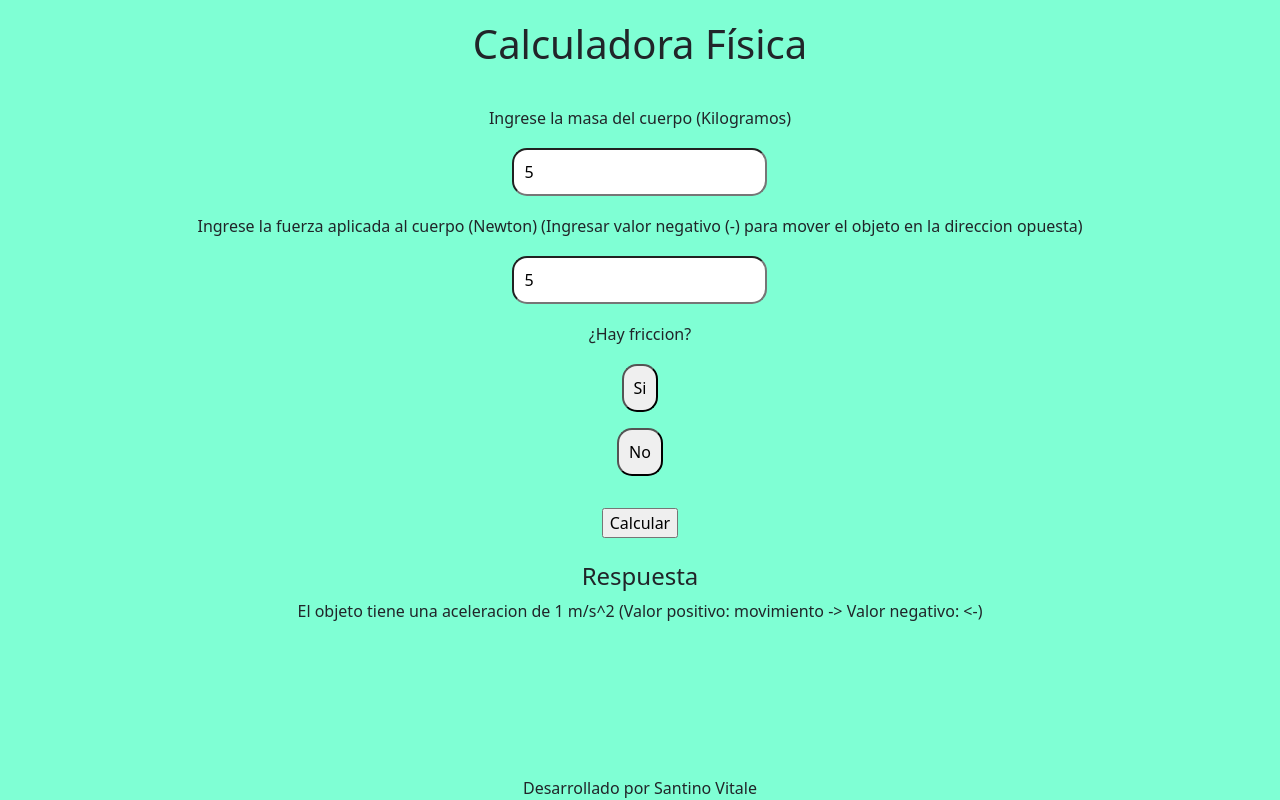
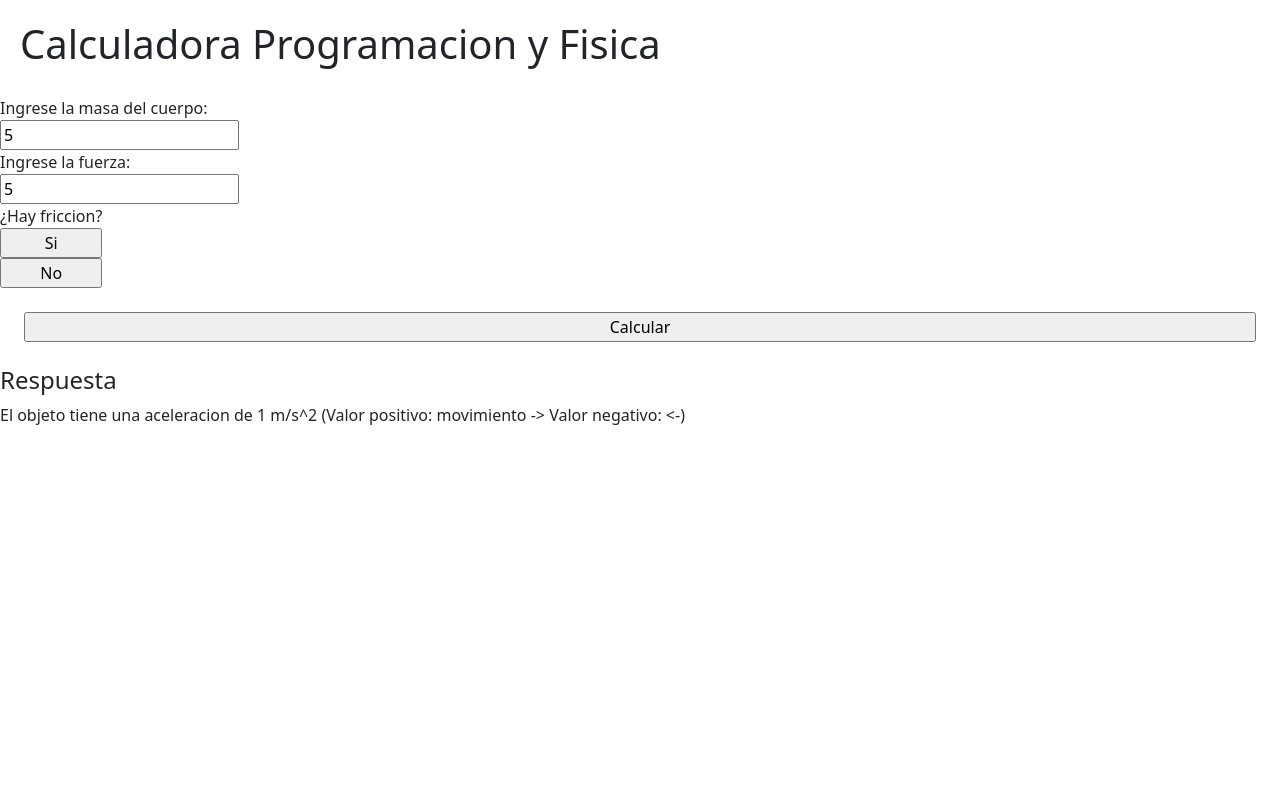
Before and after one commit to leopoldo-cpu/Fisica-programacion, a plain HTML site: page index.html in a window 1280 px wide. Both pictures are taken after typing "5", "5" into the empty fields and a click on the input "Calcular". Drawn offline with nearby package versions, Linux system fonts and the light colour scheme.

Commit message:
07/11/2022 9:42
Termine?

```diff
--- a/css/styles.css
+++ b/css/styles.css
@@ -1,25 +1,20 @@
 body{
     display: flex;
     flex-direction: column;
-    align-items: center;
     height: 100vh;
-    background-color: aquamarine !important;
-}
 
-.container-header h1{
+.contenedor-header h1{
     padding: 20px;
 }
 
-.container-main div{
+.contenedor-main div{
     display: flex;
     flex-direction: column;
     width: fit-content;
-    align-items: center;
 }
 
-.container-main form{
+.contenedor-main form{
     display: flex;
-    align-items: center;
     flex-direction: column;
 }
 
@@ -34,12 +29,11 @@ body{
     margin: 8px;
 }
 
-.container-footer{
+.contenedor-footer{
     margin-top: auto;
 }
 
-.container-res{
+.contenedor-res{
     width: 100% !important;
     display: flex;
-   align-items: center;
 }
--- a/index.html
+++ b/index.html
@@ -9,31 +9,30 @@
     <link rel="shortcut icon" href="favicon.ico" type="image/x-icon">
     <link href="https://cdn.jsdelivr.net/npm/bootstrap@5.2.2/dist/css/bootstrap.min.css" rel="stylesheet"
         integrity="sha384-Zenh87qX5JnK2Jl0vWa8Ck2rdkQ2Bzep5IDxbcnCeuOxjzrPF/et3URy9Bv1WTRi" crossorigin="anonymous">
-    <title>Calculadora Física</title>
+    <title>Calculadora Programacion y Fisica </title>
 </head>
 
 <body>
-    <header class="container-header">
-        <h1>Calculadora Física</h1>
+    <header class="contenedor-header">
+        <h1>Calculadora Programacion y Fisica </h1>
     </header>
-    <main class="container-main">
-        <form class="form-calculator" action="">
-            <div class="container-KG">
-                <label for="input-kg">Ingrese la masa del cuerpo (Kilogramos)</label>
+    <main class="contenedor-main">
+        <form class="form-calculadara" action="">
+            <div class="contenedor-KG">
+                <label for="input-kg">Ingrese la masa del cuerpo:</label>
                 <input type="number" name="input-kg" id="input-kg">
             </div>
-            <div class="container-NW">
-                <label for="input-nw">Ingrese la fuerza aplicada al cuerpo (Newton) (Ingresar valor negativo (-) para
-                    mover el objeto en la direccion opuesta) </label>
+            <div class="contenedor-NW">
+                <label for="input-nw">Ingrese la fuerza: </label>
                 <input type="number" name="input-nw" id="input-nw">
             </div>
 
             </div>
-            <div class="container-fr">
+            <div class="contenedor-fr">
                 <label for="input-fr">¿Hay friccion?</label>
                 <input type="button" value="Si" id="input-fr-si"><input type="button" value="No" id="input-fr-no">
                 <div class="section-fr" style="display: none;">
-                    <label for="list-fr">¿Que materiales componen a los cuerpos?</label>
+                    <label for="list-fr">¿Cual material?</label>
                     <select name="section-fr" id="input-mats">
                         <option value="0">Nada</option>
                         <option value="1">Madera sobre madera</option>
@@ -47,10 +46,10 @@
                         <option value="9">Articulaciones humanas</option>
                         <option value="10">Personalizado</option>
                     </select>
-                    <div class="container-personalized" style="display: none;">
-                        <label for="input-ue">Coeficiente de friccion estatico:</label>
+                    <div class="contenedor-personalized" style="display: none;">
+                        <label for="input-ue"> Friccion estatica:</label>
                         <input type="number" name="input-ue" id="input_ue">
-                        <label for="input-ud">Coeficiente de friccion dinamico:</label>
+                        <label for="input-ud">Friccion dinamica:</label>
                         <input type="number" name="input-ud" id="input-ud">
                     </div>
 
@@ -59,15 +58,14 @@
             </div>
             <input id="input-cal" class="m-4" type="submit" value="Calcular">
         </form>
-        <div id="idResponse" class="container-res">
+        <div id="idRespuesta" class="contenedor-res">
 
         </div>
     </main>
-    <footer class="container-footer">
-        Desarrollado por Santino Vitale
+    <footer class="contenedor-footer">
     </footer>
 </body>
-<script src="./js/calculator.js"></script>
+<script src="./js/calculadora.js"></script>
 <script src="https://cdn.jsdelivr.net/npm/bootstrap@5.2.2/dist/js/bootstrap.bundle.min.js"
     integrity="sha384-OERcA2EqjJCMA+/3y+gxIOqMEjwtxJY7qPCqsdltbNJuaOe923+mo//f6V8Qbsw3" crossorigin="anonymous">
 </script>
--- a/js/calculator.js
+++ b/js/calculadora.js
@@ -1,10 +1,10 @@
 const fr_si = document.getElementById("input-fr-si")
 const fr_no = document.getElementById("input-fr-no")
 const section_fr = document.querySelector(".section-fr")
-const section_perso = document.querySelector(".container-personalized")
+const section_perso = document.querySelector(".contenedor-personalized")
 const input_cal = document.getElementById("input-cal")
 
-const calculate = () =>{
+const calculo = () =>{
     const input_kg = +(document.getElementById("input-kg")).value
     const input_nw = +(document.getElementById("input-nw")).value
     const input_mats = document.getElementById("input-mats").value
@@ -64,31 +64,31 @@ const calculate = () =>{
     let ffd = ud * normal
     let fuerzaNeta = fx - ffd
     if(ffe > Math.abs(fx)){
-        let resNAc = 'Fuerza Aplicada: ' + input_nw + ' Newton\nFuerza de Friccion Estatica: ' + ffe + ' Newton\nEste objeto no se mueve porque la friccion entre los cuerpos es muy grande'
-        response(resNAc)
+        let resNAc = 'Fuerza Aplicada: ' + input_nw + ' Newton\nFuerza de Friccion Estatica: ' + ffe + ' Newton\n El objeto no se mueve porque la friccion es muy grande'
+        respuesta(resNAc)
         console.log(resNAc)
         a = 0
     } else if (ffe < Math.abs(fx)){
         a = fuerzaNeta / input_kg
         let resAc = 'El objeto tiene una aceleracion de ' + a + ' m/s^2 \n(Valor positivo: movimiento -> Valor negativo: <-)'
-        response(resAc)
+        respuesta(resAc)
         console.log(resAc)
     }
 }
 
-const response = (res) => {
-    clearResponse();
-    let container_res = document.querySelector(".container-res")
-    let responseDiv = document.createElement("div");
-    responseDiv.innerHTML = `<h4>Respuesta</h4>
+const respuesta = (res) => {
+    clearRespuesta();
+    let contenedor_res = document.querySelector(".contenedor-res")
+    let respuestaDiv = document.createElement("div");
+    respuestaDiv.innerHTML = `<h4>Respuesta</h4>
                         <p>${res}</p>`;
-    container_res.appendChild(responseDiv);
+    contenedor_res.appendChild(respuestaDiv);
 }
 
-const clearResponse = () =>{
-    const responses = document.querySelector("#idResponse");
-    while (responses.firstChild) {
-        responses.removeChild(responses.firstChild);
+const clearRespuesta = () =>{
+    const respuesta = document.querySelector("#idRespuesta");
+    while (respuesta.firstChild) {
+        respuesta.removeChild(respuesta.firstChild);
     }
 }
 
@@ -121,5 +121,5 @@ fr_no.addEventListener("click", (e)=>{
 
 input_cal.addEventListener("click", (e) =>{
     e.preventDefault();
-    calculate();
+    calculo();
 })
```
Also changed, not shown: 1 other file.
